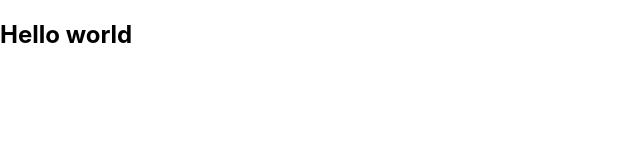
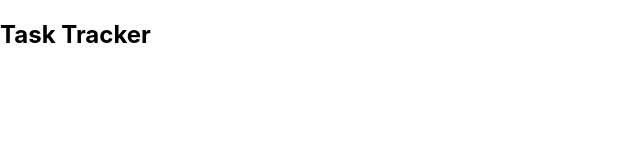
Before and after one commit to Rijoanul-Shanto/task-tracker, a React (Create React App) app: page / in a window 1280 px wide. Shown: the top 160 px of the page, without its empty margins (0-640 px from the left). Built offline with nearby package versions, Linux system fonts and the light colour scheme.

Commit message:
[ADD] - title added

```diff
--- a/src/App.js
+++ b/src/App.js
@@ -1,7 +1,9 @@
+import Header from "./components/Header";
+
 function App() {
   return (
     <div className='App'>
-      <h2>Hello world</h2>
+      <Header />
     </div>
   );
 }
--- a/src/components/Header.jsx
+++ b/src/components/Header.jsx
@@ -0,0 +1,13 @@
+const Header = ({ title }) => {
+  return (
+    <header>
+      <h2>{title}</h2>
+    </header>
+  );
+};
+
+Header.defaultProps = {
+  title: 'Task Tracker',
+};
+
+export default Header;
```
